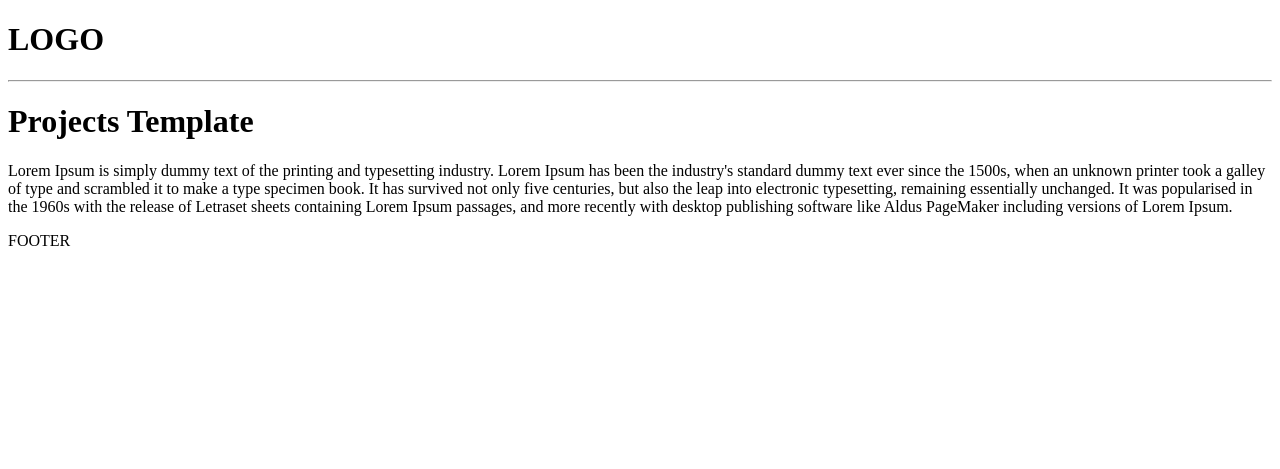
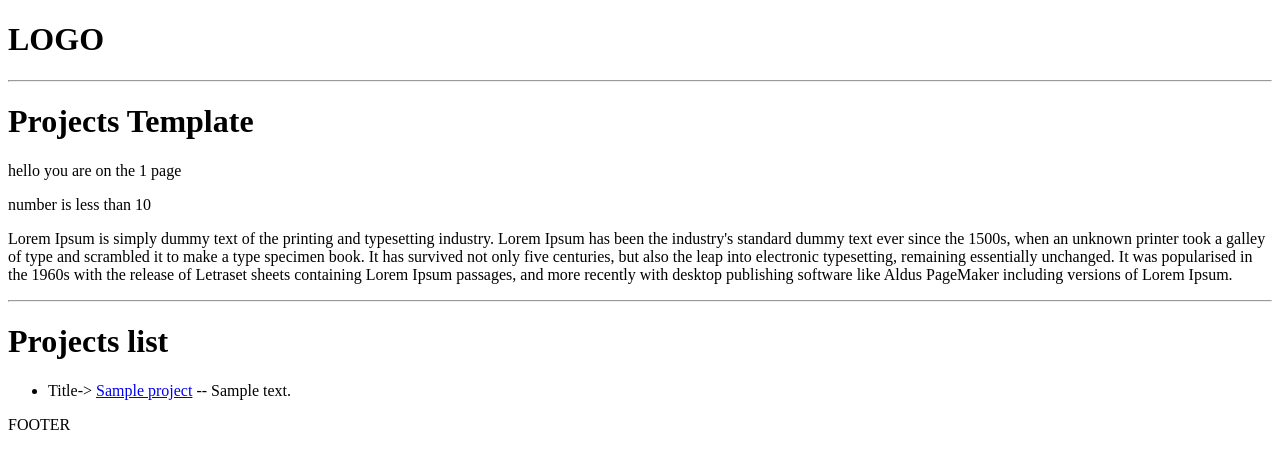
Before and after one commit to Rahul-Alladi/Dev-search, a Django app: template projects/templates/projects/projects.html in a window 1280 px wide. Shown: the top 469 px of the page. Run offline with Django 5.2, Linux system fonts and the light colour scheme; the template is opened without the code that fills it: most values are stand-ins (such as "Sample title", 1, 10 or a date in 2020).

Commit message:
used conditions loops inside jinja and displayed dynamic data in the html pages,added a default page

```diff
--- a/projects/templates/projects/projects.html
+++ b/projects/templates/projects/projects.html
@@ -2,6 +2,19 @@
 {% block content %}
 
 <h1>Projects Template</h1>
+
+<p>hello you are on the {{page}} page</p> <!-- for dynamic content in a page -->
+
+{% if number > 10 %} <!-- you can even write logic in a page -->
+<p>number is greater than 10</p>
+
+{% elif number == 10 %}
+<p>number is 10</p>
+
+{% else %}
+<p>number is less than 10 </p>
+{% endif %}
+
 <p>Lorem Ipsum is simply dummy text of the printing and typesetting industry.
      Lorem Ipsum has been the industry's standard dummy text ever since the 1500s,
       when an unknown printer took a galley of type and scrambled it to make a type specimen book.
@@ -10,4 +23,14 @@
          of Letraset sheets containing Lorem Ipsum passages, and more recently with desktop
           publishing software like Aldus PageMaker including versions of Lorem Ipsum.</p>
 
+
+<hr>
+<h1> Projects list</h1>
+
+<ul>
+{% for project in projects %}
+     <li>Title-> <a href="{% url 'project' project.id %}">{{project.title}}</a> -- {{project.description}}</li>
+{% endfor %}
+
+</ul>
 {% endblock content %}
--- a/projects/templates/projects/single-project.html
+++ b/projects/templates/projects/single-project.html
@@ -2,5 +2,5 @@
 {% block content %}
 
 <h1>Single projet template</h1>
-
+<p>Title-> {{project.title}} -- {{project.description}}</p>
 {% endblock content %}
--- a/projects/urls.py
+++ b/projects/urls.py
@@ -2,6 +2,6 @@ from django.urls import path
 from . import views
 
 urlpatterns = [
-    path('projects/',views.projects,name='projects'),
-    path('project/<str:pk>',views.project,name='project')
+    path('',views.projects,name='projects'), # leaving the url path makes it the default page in this case when u open http://127.0.0.1:8000/ it opens projects page
+    path('projectpage/<str:pk>',views.project,name='project')
 ]
```
Also changed, not shown: projects/views.py (+28 -2 lines).
